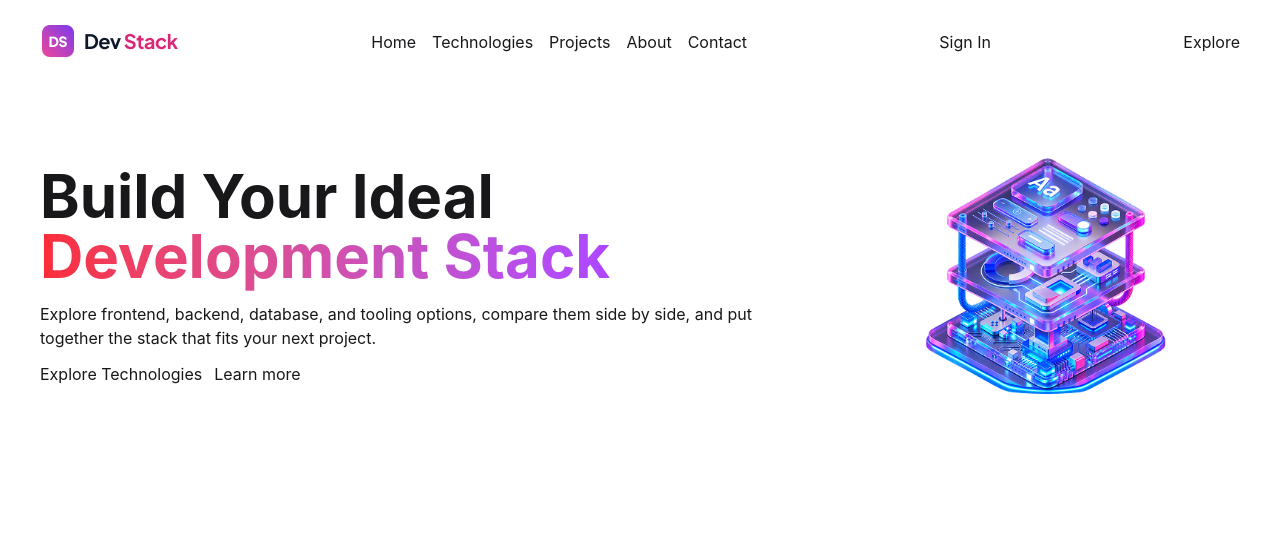
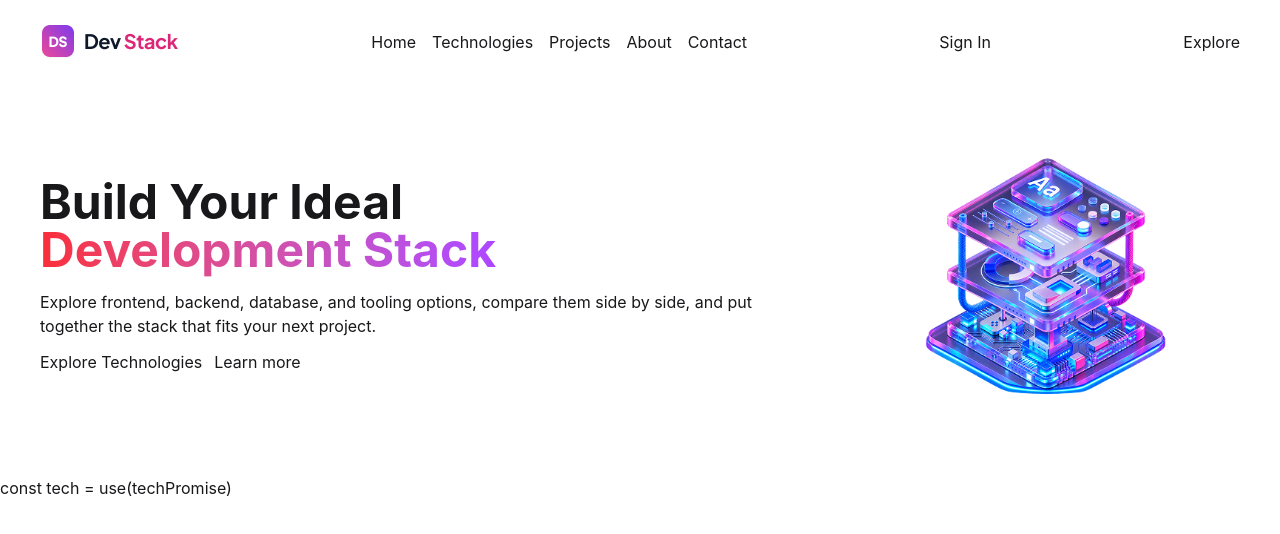
Before and after one commit to sadiaalam200023/Assignment5_PH, a React (Vite) app: page / in a window 1280 px wide. Shown: the top 534 px of the page. Built offline with nearby package versions, Linux system fonts and the light colour scheme.

Commit message:
tech data fetch

```diff
--- a/src/App.tsx
+++ b/src/App.tsx
@@ -1,11 +1,28 @@
 import Nav from "./Nav";
 import Herobanner from "./Herobanner";
 import Logo from "../assets/logo-text.png";
+import { Suspense } from "react";
+import Tech from "./Tech";
+import type { Itech } from "./techtype";
+
+const techFetch =  async():Promise<Itech[]> => {
+  const res = await fetch('/public/data.json');
+  const data = await res.json();
+  return data;
+
+
+}
+
+
 function App() {
+  const techPromise = techFetch();
   return (
     <>
     <Nav></Nav>
     <Herobanner></Herobanner>
+    <Suspense fallback={<div className="flex justify-center items-center p-8">
+      <span className="loading loading-spinner loading-lg text-primary"></span>
+    </div>}><Tech techPromise ={techPromise}/> </Suspense>
     </>
   );
 }
--- a/src/Herobanner.tsx
+++ b/src/Herobanner.tsx
@@ -8,7 +8,7 @@ const Herobanner = () => {
 
         <div>
             <div className="mb-4">
-          <h2 className="font-bold text-6xl">
+          <h2 className="font-bold text-5xl">
             Build Your Ideal
             <br />
             <span className="bg-gradient-to-r from-red-500 to-purple-500 bg-clip-text text-transparent">
--- a/src/Nav.tsx
+++ b/src/Nav.tsx
@@ -3,7 +3,7 @@ import Logo from "../assets/logo-text.png";
 const Nav = () => {
     return (
 
-        <nav className=" bg-white px-10 mt-6 mb-4">
+        <nav className=" bg-white px-10 mt-6 mb-4 sticky top-0 z-50">
           <div className="container mx-auto flex justify-between items-center">
         <img src={Logo} alt="" />
 
--- /dev/null
+++ b/src/Tech.tsx
@@ -0,0 +1,15 @@
+import React from 'react';
+import type { Itech } from './techtype';
+
+interface TechProp{
+    techPromise: Promise<Itech[]>
+}
+const Tech = ({techPromise}) => {
+    return (
+        <div>
+           const tech = use(techPromise)
+        </div>
+    );
+};
+
+export default Tech;
--- /dev/null
+++ b/src/techtype.tsx
@@ -0,0 +1,11 @@
+
+export interface Itech {
+  id: number;
+  name: string;
+  category: string;
+  description: string;
+  icon: string;
+  rating: number;
+  difficulty: string;
+  badge: string;
+}
```
